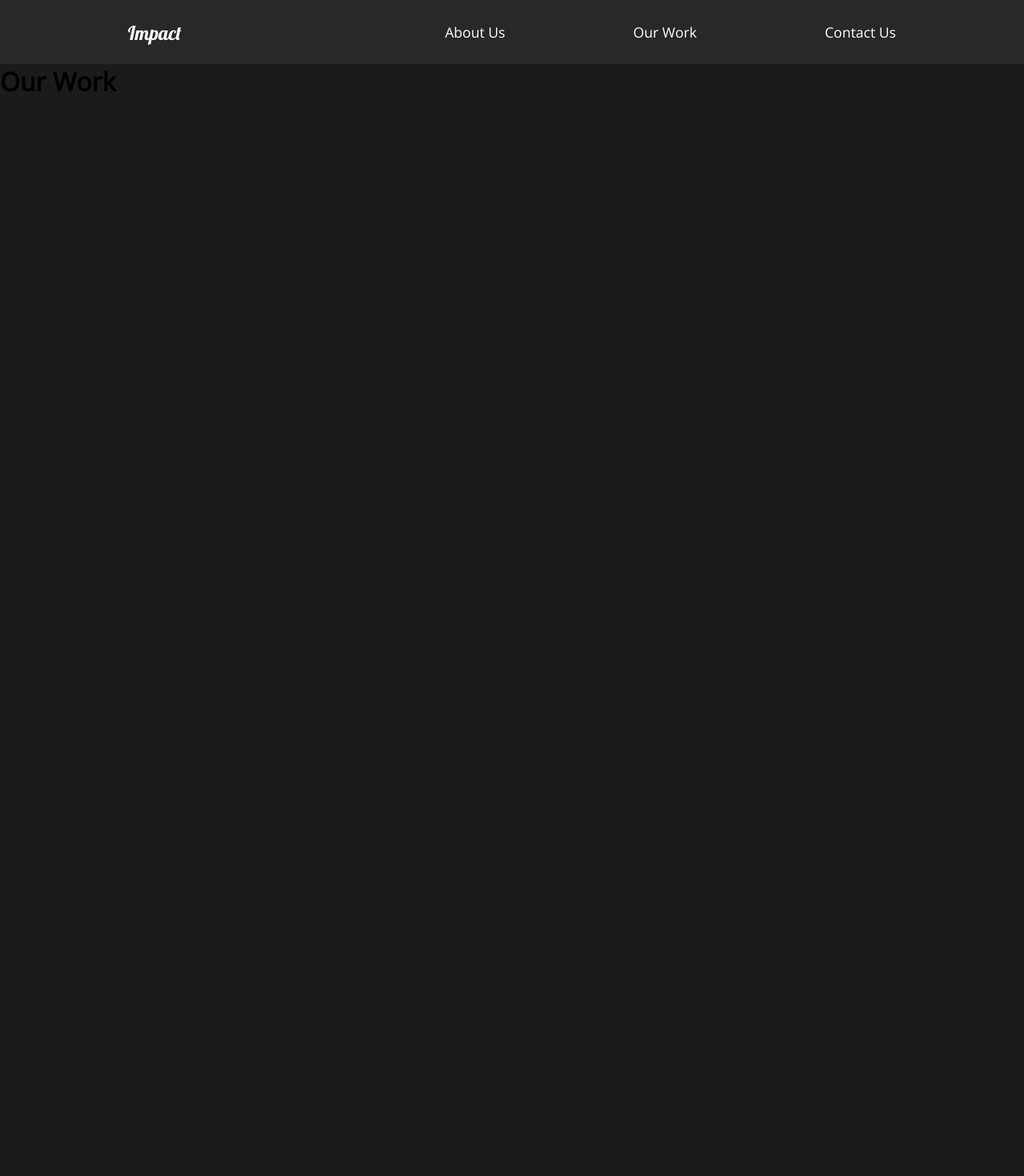
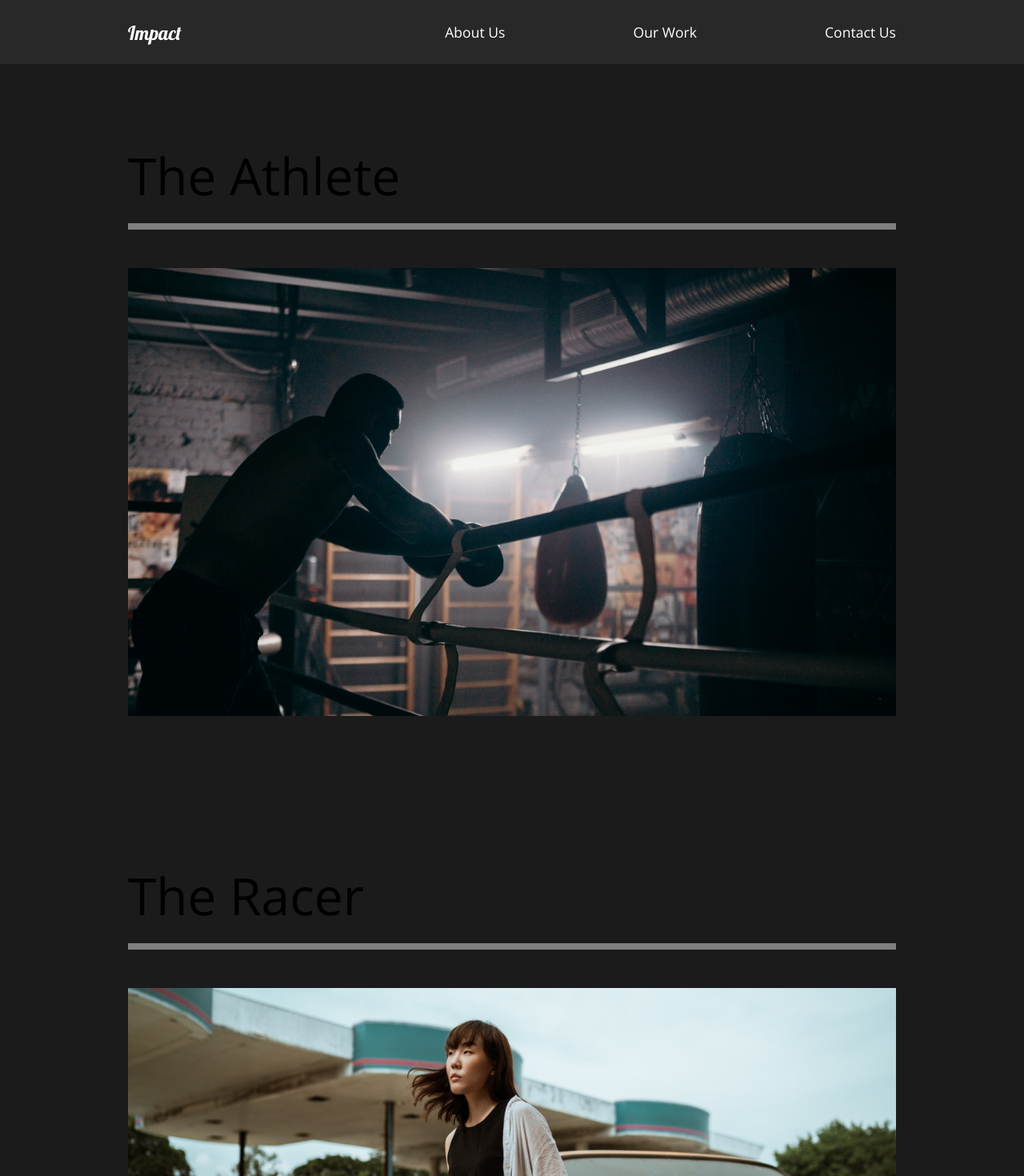
Before and after one commit to arakhm6/impact-react, a React (Create React App) app: page /work in a window 1280 px wide. Shown: the top 1470 px of the page at 80% size. Before the commit the page ends 800 px from the top, so only its background shows below. Built offline with nearby package versions, Linux system fonts and the light colour scheme.

Commit message:
our work page

```diff
--- a/src/pages/OurWork.js
+++ b/src/pages/OurWork.js
@@ -1,11 +1,52 @@
 import React from "react";
+import styled from "styled-components";
+import { Link } from "react-router-dom";
+//Images
+import athlete from "../img/athlete-small.png";
+import racer from "../img/theracer-small.png";
 
 const OurWork = () => {
   return (
-    <div>
-      <h1>Our Work</h1>
-    </div>
+    <Work>
+      <Movie>
+        <h2>The Athlete</h2>
+        <div className="line"></div>
+        <Link>
+          <img src={athlete} alt="athlete" />
+        </Link>
+      </Movie>
+      <Movie>
+        <h2>The Racer</h2>
+        <div className="line"></div>
+        <Link>
+          <img src={racer} alt="racer" />
+        </Link>
+      </Movie>
+    </Work>
   );
 };
 
+const Work = styled.div`
+  min-height: 100vh;
+  overflow: hidden;
+  padding: 5rem 10rem;
+  h2 {
+    padding: 1rem 0rem;
+  }
+`;
+
+const Movie = styled.div`
+  padding-bottom: 10rem;
+  .line {
+    height: 0.5rem;
+    background: grey;
+    margin-bottom: 3rem;
+  }
+  img {
+    width: 100%;
+    height: 70vh;
+    object-fit: cover;
+  }
+`;
+
 export default OurWork;
```
Also changed, not shown: src/img/good-times2.jpg (deleted), src/img/goodtimes-small.png (deleted).
